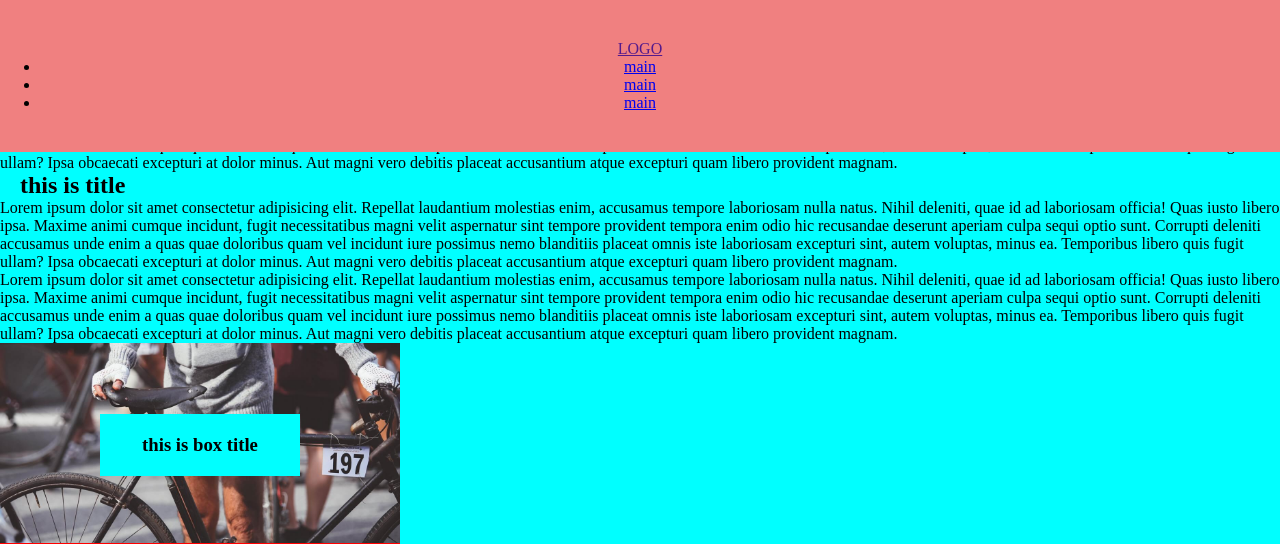
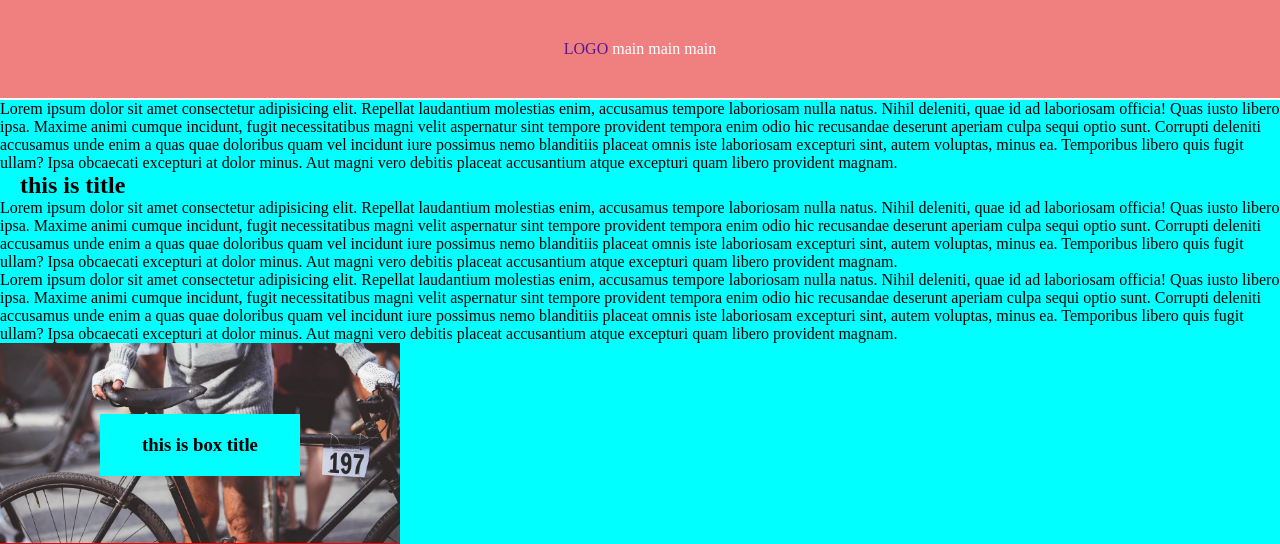
Before and after one commit to alinbrg/front18-lesson6, a plain HTML site: page index.html in a window 1280 px wide. Shown: the top 544 px of the page. Drawn offline with Linux system fonts and the light colour scheme.

Commit message:
add styles for nav
display:inline-block

```diff
--- a/styles/style.css
+++ b/styles/style.css
@@ -4,6 +4,12 @@
 	box-sizing: border-box;
 }
 
+a {
+	text-decoration: none;
+}
+ul {
+	list-style: none;
+}
 body {
 	padding-top: 100px;
 }
@@ -19,6 +25,14 @@ header {
 	/* height: 100px; */
 	text-align: center;
 	padding: 40px;
+}
+nav,
+nav ul,
+nav li {
+	display: inline-block;
+}
+nav a {
+	color: white;
 }
 .scroll {
 	width: 50px;
```
